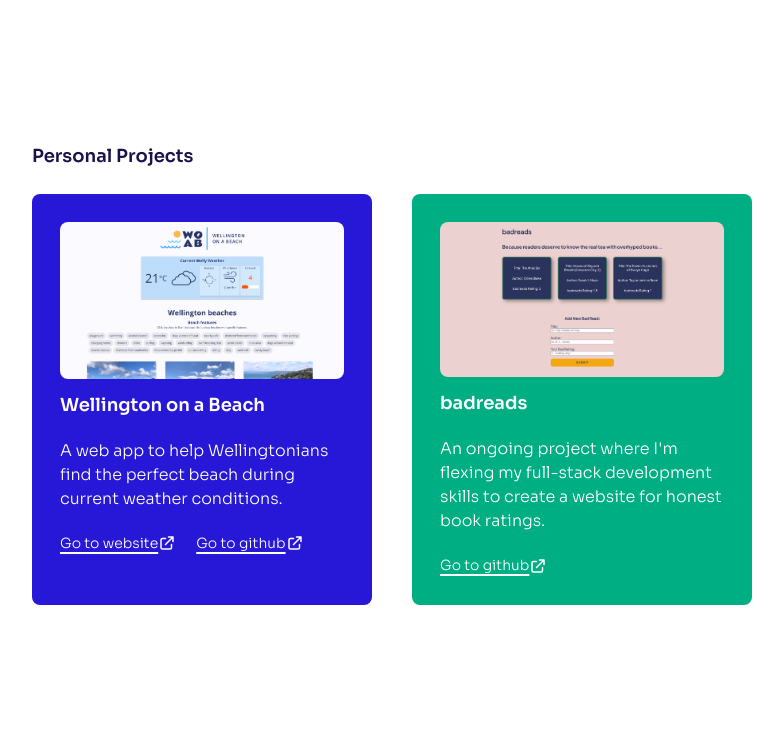
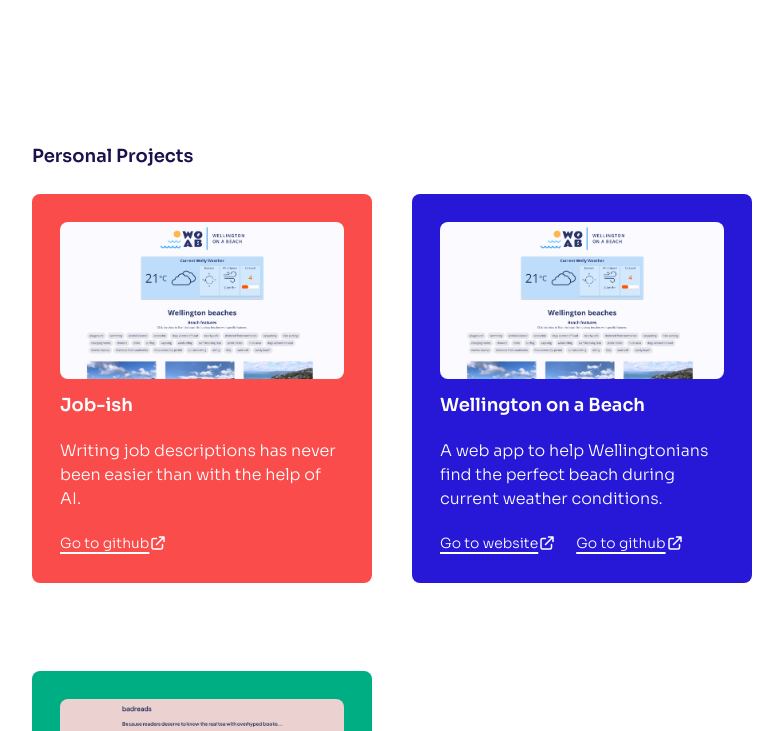
Before and after one commit to emelyn-barrientos/emelyn-barrientos-portfolio, a Next.js app: page / in a window 1280 px wide. Shown: the part 633-1364 px from the top of the page, without its empty margins (248-1031 px from the left). Built offline with nearby package versions, Linux system fonts and the light colour scheme.

Commit message:
Add new card for Job-ish project

```diff
--- a/pages/index.js
+++ b/pages/index.js
@@ -113,6 +113,32 @@ export default function Home() {
 
             {/* PROJECT CARDS */}
             <div className="grid lg:grid-cols-2 gap-10 sm:gap-5 mb-36">
+              {/* Job-ish */}
+              <div className=" bg-accent-red flex-1 p-7 rounded-lg my-6 max-w-sm">
+                <Image
+                  className="mb-3 rounded-lg"
+                  src={woab}
+                  width={400}
+                  height={215}
+                  alt="Screenshot of the Wellington on a Beach website"
+                />
+                <h4 className="text-contrast-white text-lg font-semibold mb-5">
+                  Job-ish
+                </h4>
+                <p className="text-contrast-white font-light mb-5">
+                  Writing job descriptions has never been easier than with the
+                  help of AI.
+                </p>
+                <a
+                  className="text-contrast-white text-sm font-light decoration-2 underline underline-offset-4"
+                  href="https://github.com/emelyn-barrientos/ai-jobbish-descriptions.git"
+                  target="_blank"
+                  rel="noreferrer"
+                >
+                  Go to github
+                </a>
+                <HiOutlineExternalLink className="text-contrast-white text-lg inline-block" />
+              </div>
               {/* Wellington on a Beach */}
               <div className=" bg-accent-blue flex-1 p-7 rounded-lg my-6 max-w-sm">
                 <Image
```
